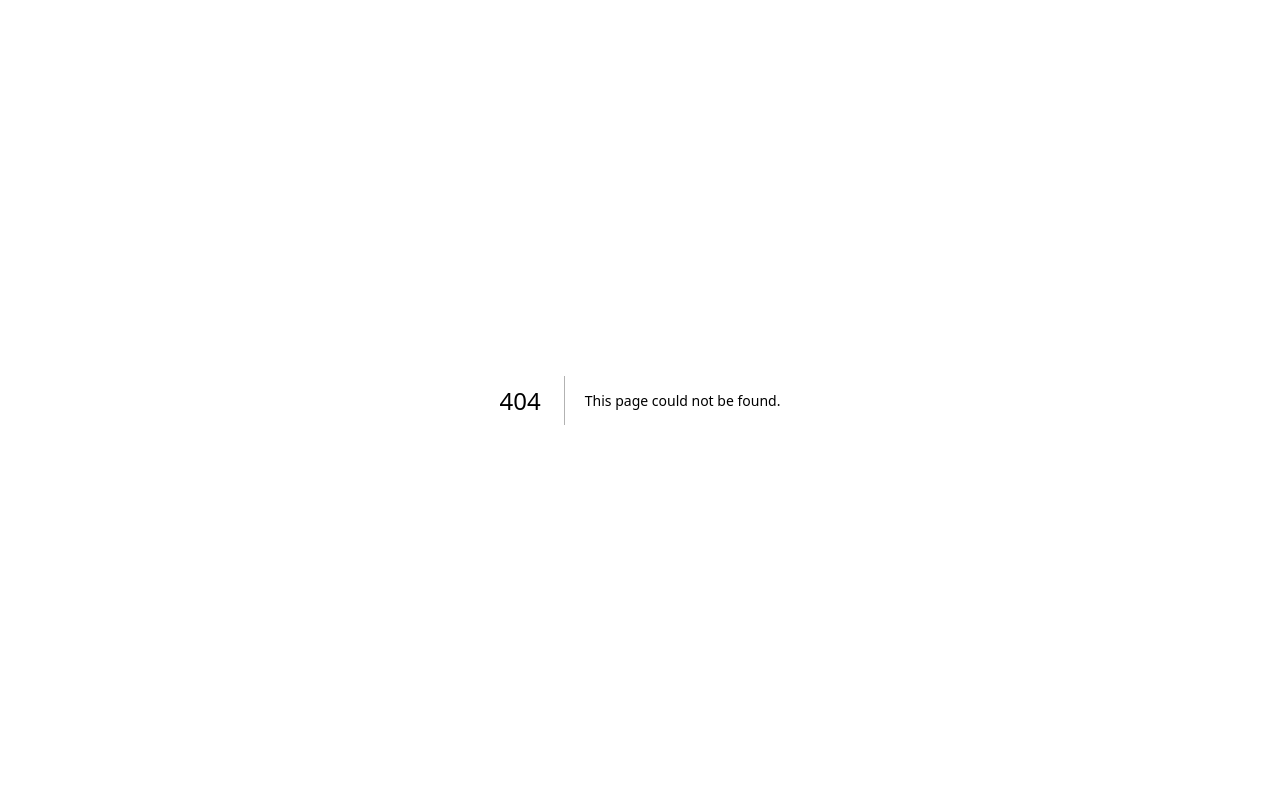
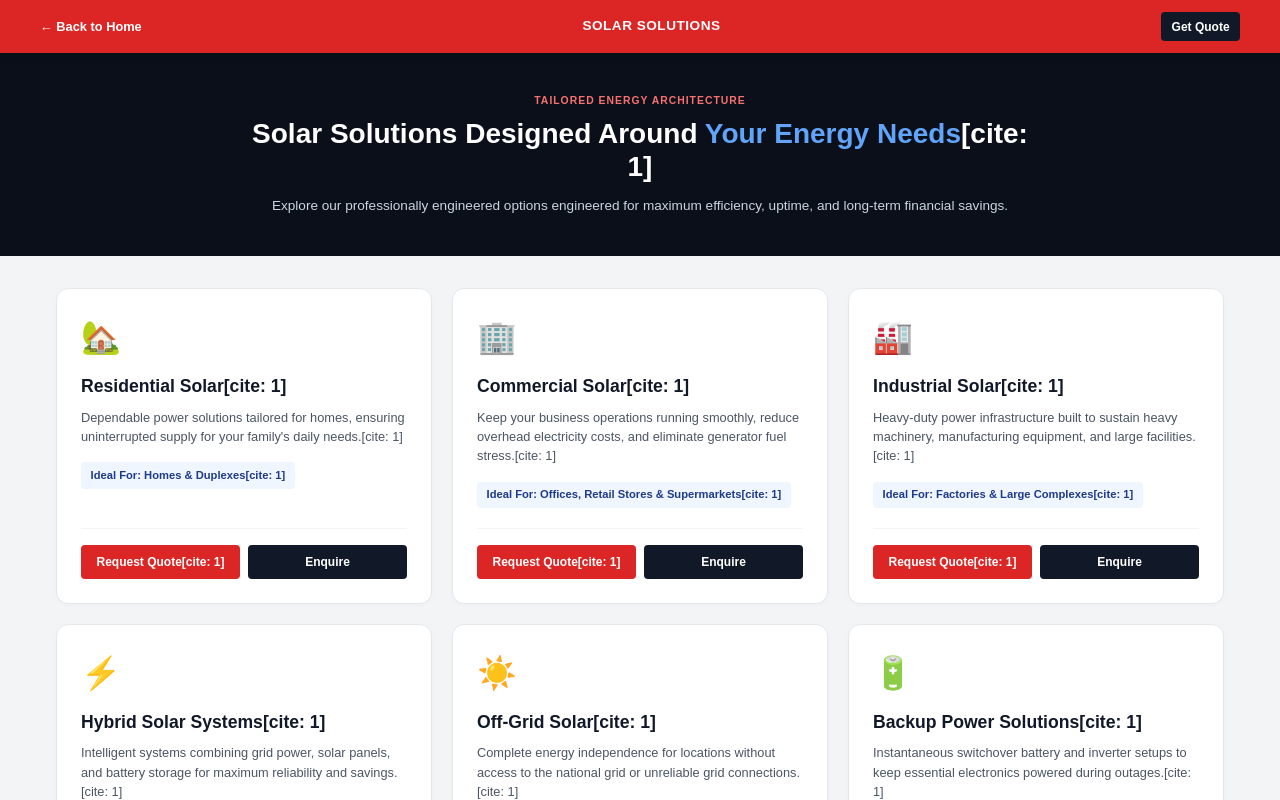
Before and after one commit to litesolar/litesolarsolutions, a Next.js app: page /solar-solutions in a window 1280 px wide. Before the commit this address had no page. Shown: the top 800 px of the page. Built offline with nearby package versions, Linux system fonts and the light colour scheme.

Commit message:
Create page.js

```diff
--- /dev/null
+++ b/app/solar-solutions/page.js
@@ -0,0 +1,103 @@
+'use client';
+import Link from 'next/link';
+
+export default function SolarSolutionsPage() {
+  const solutions = [
+    {
+      title: "Residential Solar",
+      description: "Dependable power solutions tailored for homes, ensuring uninterrupted supply for your family's daily needs.",
+      ideal: "Homes & Duplexes",
+      icon: "🏡"
+    },
+    {
+      title: "Commercial Solar",
+      description: "Keep your business operations running smoothly, reduce overhead electricity costs, and eliminate generator fuel stress.",
+      ideal: "Offices, Retail Stores & Supermarkets",
+      icon: "🏢"
+    },
+    {
+      title: "Industrial Solar",
+      description: "Heavy-duty power infrastructure built to sustain heavy machinery, manufacturing equipment, and large facilities.",
+      ideal: "Factories & Large Complexes",
+      icon: "🏭"
+    },
+    {
+      title: "Hybrid Solar Systems",
+      description: "Intelligent systems combining grid power, solar panels, and battery storage for maximum reliability and savings.",
+      ideal: "All Properties",
+      icon: "⚡"
+    },
+    {
+      title: "Off-Grid Solar",
+      description: "Complete energy independence for locations without access to the national grid or unreliable grid connections.",
+      ideal: "Remote Sites & Estates",
+      icon: "☀️"
+    },
+    {
+      title: "Backup Power Solutions",
+      description: "Instantaneous switchover battery and inverter setups to keep essential electronics powered during outages.",
+      ideal: "Homes & Offices",
+      icon: "🔋"
+    }
+  ];
+
+  return (
+    <div style={{ backgroundColor: '#f3f4f6', color: '#111827', minHeight: '100vh', fontFamily: 'sans-serif', paddingBottom: '5rem' }}>
+
+      {/* HEADER */}
+      <header style={{ backgroundColor: '#dc2626', color: '#ffffff', padding: '0.75rem 1rem', position: 'sticky', top: 0, zIndex: 1000, boxShadow: '0 2px 10px rgba(0,0,0,0.1)' }}>
+        <div style={{ maxWidth: '1200px', margin: '0 auto', display: 'flex', justifyContent: 'space-between', alignItems: 'center' }}>
+          <Link href="/" style={{ color: '#fff', textDecoration: 'none', fontWeight: 'bold', fontSize: '0.8rem' }}>
+            ← Back to Home
+          </Link>
+          <span style={{ fontWeight: '900', fontSize: '0.85rem', letterSpacing: '0.5px' }}>SOLAR SOLUTIONS</span>
+          <Link href="/request-a-quote" style={{ backgroundColor: '#111827', color: '#fff', padding: '0.35rem 0.65rem', borderRadius: '4px', textDecoration: 'none', fontSize: '0.75rem', fontWeight: 'bold' }}>
+            Get Quote
+          </Link>
+        </div>
+      </header>
+
+      {/* HERO SECTION */}
+      <section style={{ backgroundColor: '#0b0f19', color: '#ffffff', padding: '2.5rem 1rem', textAlign: 'center' }}>
+        <div style={{ maxWidth: '800px', margin: '0 auto' }}>
+          <div style={{ fontSize: '0.65rem', fontWeight: '800', color: '#f87171', letterSpacing: '1px', marginBottom: '0.5rem' }}>
+            TAILORED ENERGY ARCHITECTURE
+          </div>
+          <h1 style={{ fontSize: '1.75rem', fontWeight: '900', marginBottom: '0.75rem', lineHeight: '1.2' }}>
+            Solar Solutions Designed Around <span style={{ color: '#60a5fa' }}>Your Energy Needs</span>[cite: 1]
+          </h1>
+          <p style={{ fontSize: '0.85rem', color: '#cbd5e1', lineHeight: '1.5' }}>
+            Explore our professionally engineered options engineered for maximum efficiency, uptime, and long-term financial savings.
+          </p>
+        </div>
+      </section>
+
+      {/* SOLUTIONS GRID */}
+      <main style={{ maxWidth: '1200px', margin: '2rem auto', padding: '0 1rem' }}>
+        <div style={{ display: 'grid', gridTemplateColumns: 'repeat(auto-fit, minmax(280px, 1fr))', gap: '1.25rem' }}>
+          {solutions.map((item, idx) => (
+            <div key={idx} style={{ backgroundColor: '#ffffff', padding: '1.5rem', borderRadius: '0.75rem', border: '1px solid #e5e7eb', boxShadow: '0 2px 4px rgba(0,0,0,0.02)', display: 'flex', flexDirection: 'column', justifyContent: 'space-between' }}>
+              <div>
+                <div style={{ fontSize: '2rem', marginBottom: '0.75rem' }}>{item.icon}</div>
+                <h3 style={{ fontSize: '1.1rem', fontWeight: '900', color: '#111827', marginBottom: '0.5rem' }}>{item.title}[cite: 1]</h3>
+                <p style={{ fontSize: '0.8rem', color: '#4b5563', lineHeight: '1.5', marginBottom: '1rem' }}>{item.description}[cite: 1]</p>
+                <div style={{ fontSize: '0.7rem', fontWeight: '700', color: '#1e3a8a', backgroundColor: '#eff6ff', padding: '0.3rem 0.6rem', borderRadius: '4px', display: 'inline-block', marginBottom: '1.25rem' }}>
+                  Ideal For: {item.ideal}[cite: 1]
+                </div>
+              </div>
+              <div style={{ display: 'flex', gap: '0.5rem', borderTop: '1px solid #f3f4f6', paddingTop: '1rem' }}>
+                <Link href="/request-a-quote" style={{ flex: 1, textAlign: 'center', backgroundColor: '#dc2626', color: '#fff', padding: '0.5rem', borderRadius: '4px', textDecoration: 'none', fontSize: '0.75rem', fontWeight: 'bold' }}>
+                  Request Quote[cite: 1]
+                </Link>
+                <a href="https://wa.me/2347030671806" target="_blank" rel="noopener noreferrer" style={{ flex: 1, textAlign: 'center', backgroundColor: '#111827', color: '#fff', padding: '0.5rem', borderRadius: '4px', textDecoration: 'none', fontSize: '0.75rem', fontWeight: 'bold' }}>
+                  Enquire
+                </a>
+              </div>
+            </div>
+          ))}
+        </div>
+      </main>
+
+    </div>
+  );
+}
```
